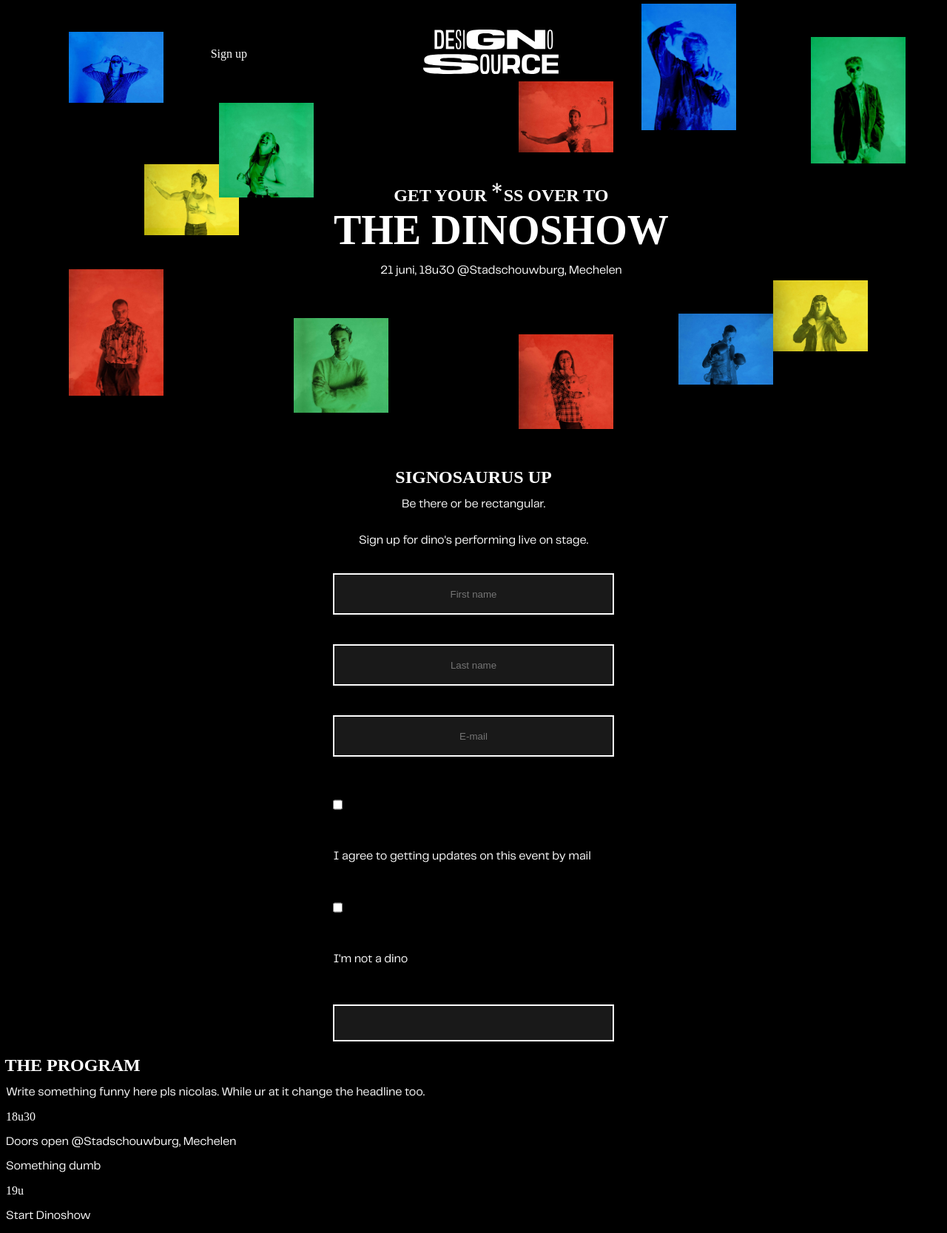
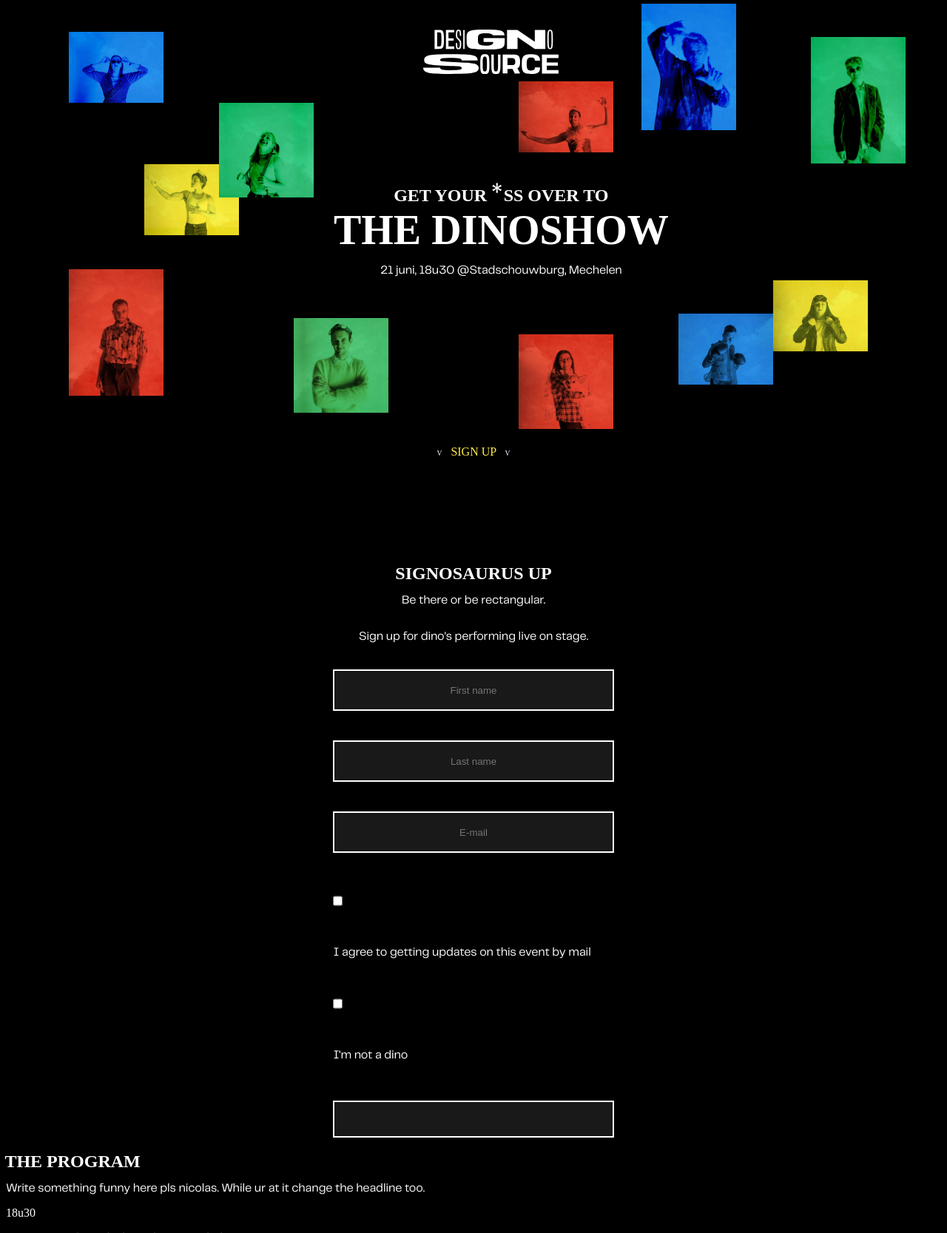
Before and after one commit to designosource-11/designoshow, a PHP site: page / in a window 1280 px wide. Shown: the top 1667 px of the page at 74% size. Run offline with PHP 8.4, Linux system fonts and the light colour scheme; some web fonts are replaced.

Commit message:
feat: add signup layout in sass

```diff
--- a/index.php
+++ b/index.php
@@ -70,10 +70,10 @@
             <img class="nathalie_2 hidden" src="./assets/team/teammember-9.jpg">
             <img class="nathalie_3 hidden" src="./assets/team/teammember-9.jpg">
         </div>
-        <div class="sign_up">
-            <p class="pixel">Sign up</p>
-        </div>
     </header>
+    <section class="cta">
+        <p class="pixel"><span class="pixel">v</span> Sign up <span class="pixel">v</span></p>
+    </section>
     <div class="sign_up">
         <h2 class="bold">Signosaurus up</h2>
         <p>Be there or be rectangular.</p>
--- a/styles/sass/_header.scss
+++ b/styles/sass/_header.scss
@@ -2,7 +2,7 @@ header{
     display: grid;
     grid-template-columns: repeat(11, 1fr);
     grid-template-rows: repeat(12, 2.8rem);
-    margin: 3rem;
+    margin: 3rem 3rem 0 3rem;
     max-height: 100%;
 }
 
@@ -334,3 +334,18 @@ header{
     bottom: 2rem;
     right: 2rem;
 }
+
+.cta{
+    display: flex;
+    justify-content: center;
+    align-items: center;
+    color: $primaryYellow;
+    text-transform: uppercase;
+    margin-bottom: 8rem;
+
+    span{
+        font-size: 0.6rem;
+        color: $txtColor;
+        margin: 0 0.5rem;
+    }
+}
--- a/styles/styles.css
+++ b/styles/styles.css
@@ -68,7 +68,7 @@ header {
       grid-template-columns: repeat(11, 1fr);
   -ms-grid-rows: (2.8rem)[12];
       grid-template-rows: repeat(12, 2.8rem);
-  margin: 3rem;
+  margin: 3rem 3rem 0 3rem;
   max-height: 100%;
 }
 
@@ -477,6 +477,27 @@ header {
   right: 2rem;
 }
 
+.cta {
+  display: -webkit-box;
+  display: -ms-flexbox;
+  display: flex;
+  -webkit-box-pack: center;
+      -ms-flex-pack: center;
+          justify-content: center;
+  -webkit-box-align: center;
+      -ms-flex-align: center;
+          align-items: center;
+  color: #FFEB40;
+  text-transform: uppercase;
+  margin-bottom: 8rem;
+}
+
+.cta span {
+  font-size: 0.6rem;
+  color: #FFFFFF;
+  margin: 0 0.5rem;
+}
+
 .sign_up {
   display: -webkit-box;
   display: -ms-flexbox;
```
Also changed, not shown: 1 other file.
